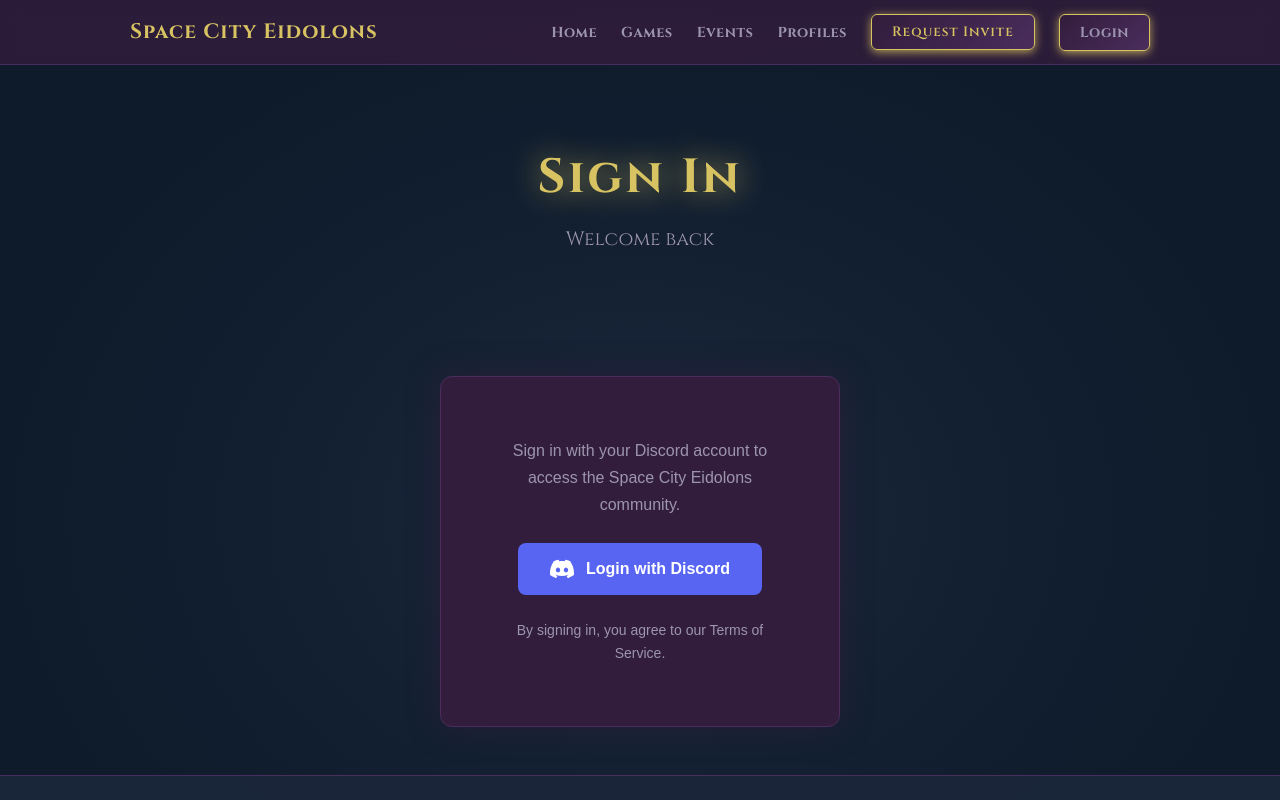
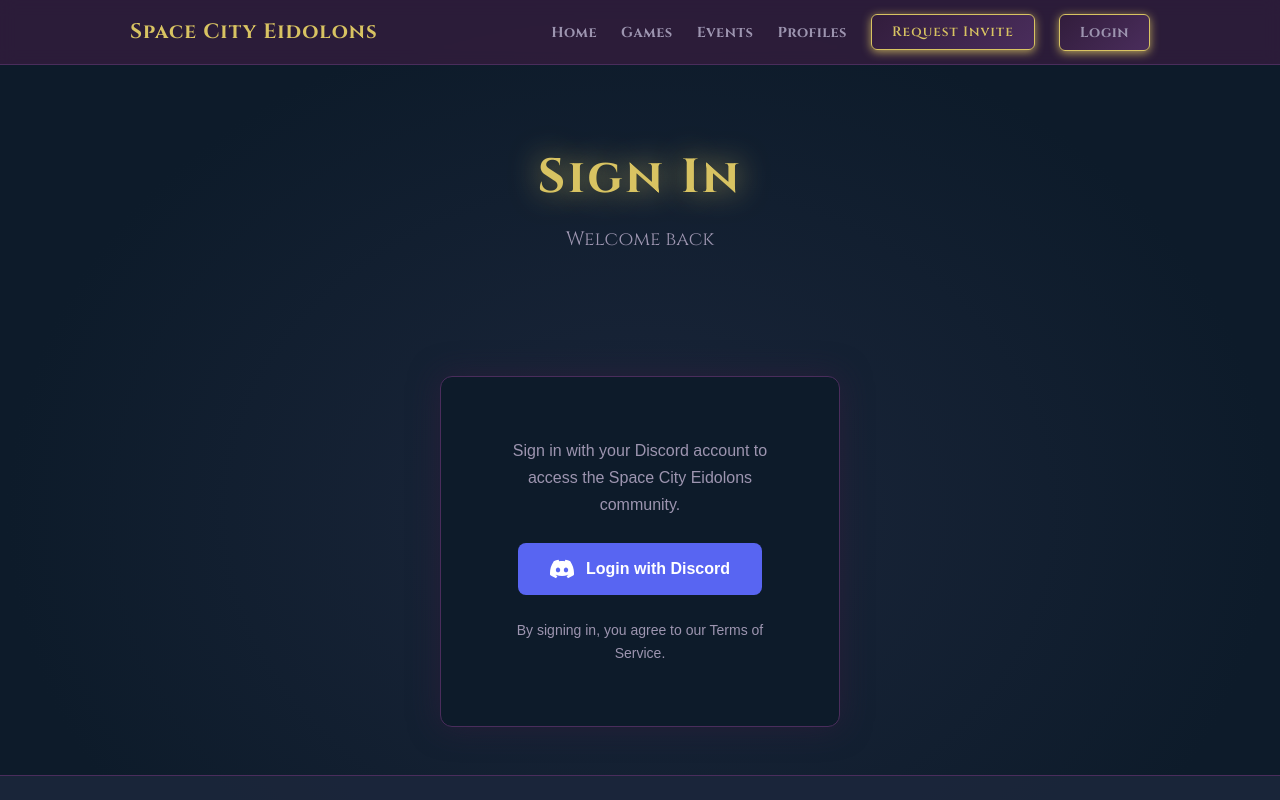
Before and after one commit to Kdhalbert/spacecityeidolons-website, a React (Vite) app: page /login in a window 1280 px wide. Shown: the top 800 px of the page. Built offline with nearby package versions, Linux system fonts and the light colour scheme; no server answers.

Commit message:
fix: update dark-card background to use darker navy blue for better contrast

```diff
--- a/src/App.css
+++ b/src/App.css
@@ -129,7 +129,7 @@
 }
 
 .dark-card {
-  background: var(--primary-purple);
+  background: var(--bg-dark);
   border: 1px solid var(--purple-lighter);
   border-radius: 12px;
   padding: 28px 32px;
```
